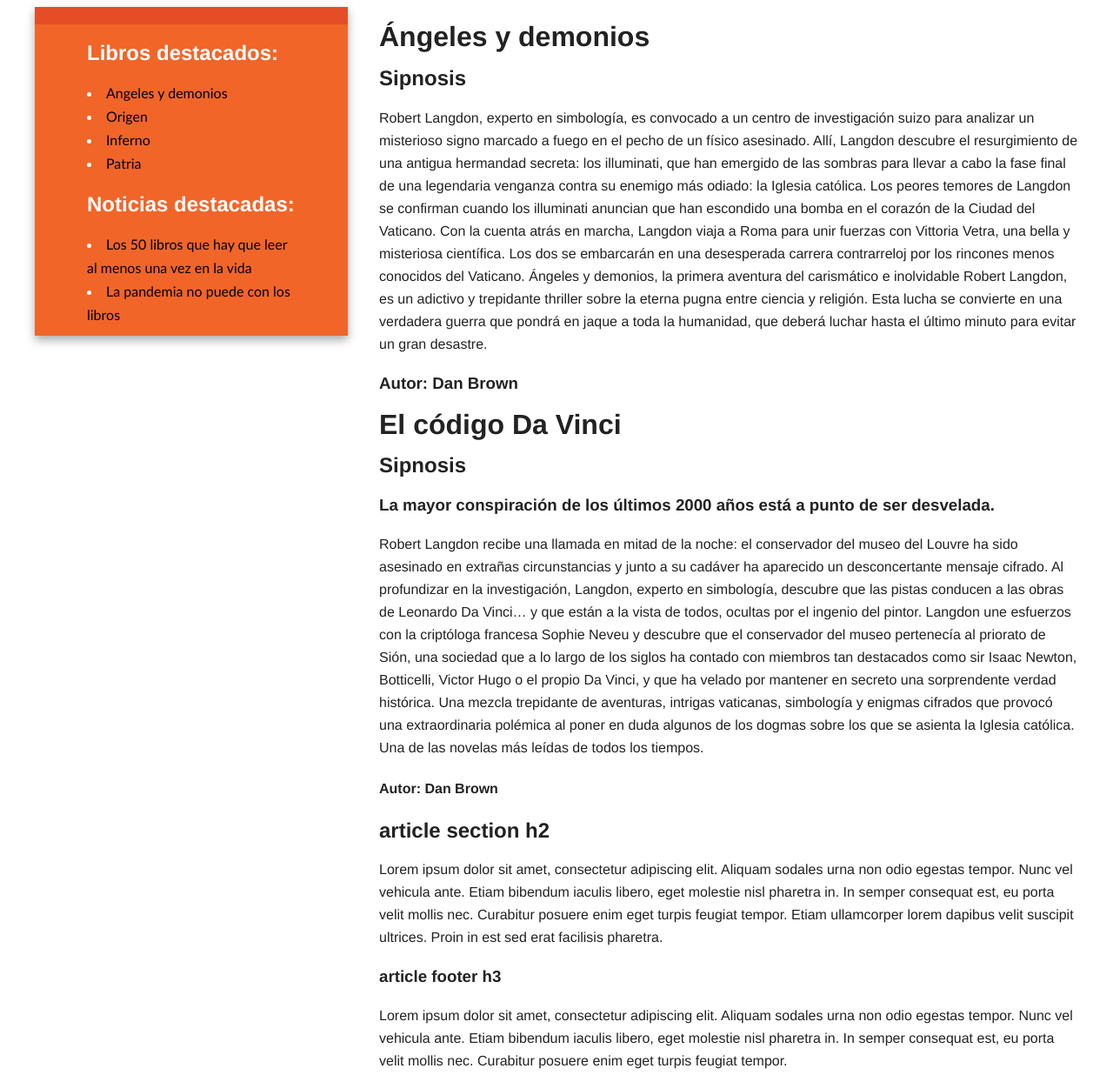
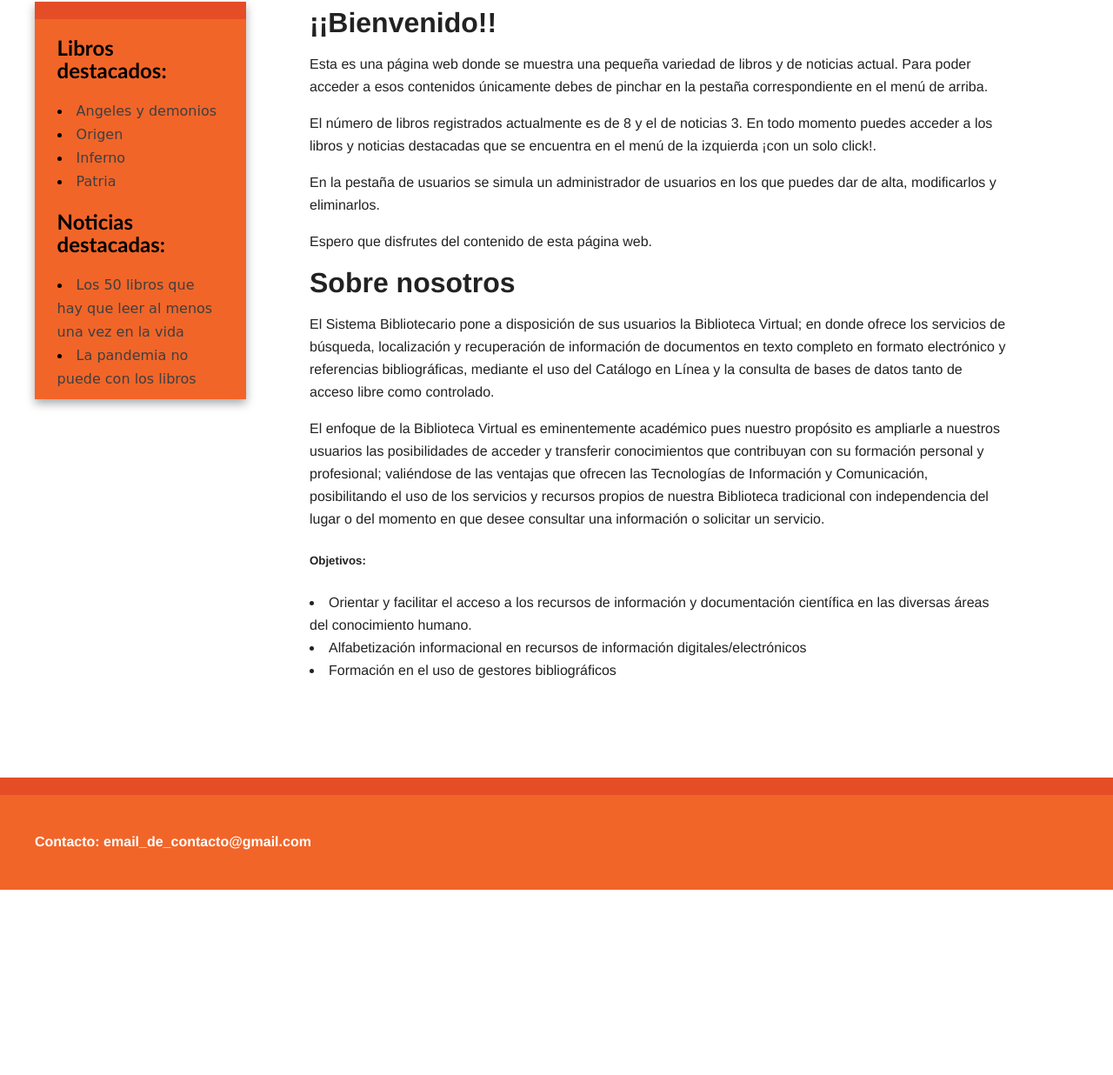
Before and after one commit to davidsoto0/Herramientas-HTML-y-CSS-Practica1, a website built with Parcel: page index.html in a window 1280 px wide. Shown: the part 118-1354 px from the top of the page at 87% size. After the commit the page ends 1141 px from the top, so only its background shows below. Built offline with nearby package versions, Linux system fonts and the light colour scheme.

Commit message:
Versión 3, cambios en css

```diff
--- a/css/main.css
+++ b/css/main.css
@@ -166,7 +166,7 @@
 
 .main aside {
     color: white;
-    padding: 0px 5% 10px;
+    padding: 0px 2% 10px;
 }
 
 .footer-container footer {
@@ -174,6 +174,21 @@
     padding: 20px 0;
 }
 
+body > div.header-container > header > h1 > a {
+    font-family:'Trebuchet MS', 'Lucida Sans Unicode', 'Lucida Grande', 'Lucida Sans', Arial, sans-serif;
+    text-decoration: none;
+    color: black;
+}
+
+body > div.header-container > header > nav > ul > li > a{
+    color: black;
+}
+
+body > div.main-container > div > aside > li > a{
+    font-family:  cursive;
+    text-decoration: none;
+    color: rgb(63, 63, 63);
+}
 
 /* ===============
     ALL: IE Fixes
@@ -199,6 +214,8 @@
         margin: 0 1.7%;
         padding: 25px 2%;
         margin-bottom: 0;
+
+
     }
 
     nav li:first-child a {
@@ -248,9 +265,33 @@
         float: right;
         width: 38%;
     }
-    a {
+
+    body > div.main-container > div > article{
+        margin: 80px;
+    }
+
+    body > div.header-container > header > h1 > a {
         font-family:'Trebuchet MS', 'Lucida Sans Unicode', 'Lucida Grande', 'Lucida Sans', Arial, sans-serif;
         text-decoration: none;
+        color: black;
+    }
+
+    body > div.header-container{
+        position: fixed;
+        width: 100%;
+    }
+
+    body > div.main-container > div > aside{
+        position: fixed;
+        float: left;
+        width: 15%;
+        top: 120px;
+        font-family:'Trebuchet MS', 'Lucida Sans Unicode', 'Lucida Grande', 'Lucida Sans', Arial, sans-serif;
+        text-decoration: none;
+        color: black;
+    }
+
+    body > div.header-container > header > nav > ul > li > a{
         color: black;
     }
 
@@ -264,10 +305,6 @@
         width: 67%;
     }
 
-    .main aside {
-        float: left;
-        width: 20%;
-    }
 
 }
 
--- a/index.html
+++ b/index.html
@@ -9,10 +9,10 @@
 <head>
     <meta charset="utf-8">
     <meta http-equiv="X-UA-Compatible" content="IE=edge,chrome=1">
-    <title></title>
+    <title>Bibloteca virtual</title>
     <meta name="description" content="">
     <meta name="viewport" content="width=device-width, initial-scale=1">
-    <link rel="apple-touch-icon" href="apple-touch-icon.png">
+    <link rel="pila-de-libros" href="img/pila-de-libros.png">
 
     <link rel="stylesheet" href="css/normalize.min.css">
     <link rel="stylesheet" href="css/main.css">
@@ -39,61 +39,43 @@
 
             <article>
                 <header>
-                    <h1>Ángeles y demonios</h1>
-                    <h2>Sipnosis</h2>
-                    <p>Robert Langdon, experto en simbología, es convocado a un centro de investigación suizo para
-                        analizar un misterioso signo marcado a fuego en el pecho de un físico asesinado. Allí, Langdon
-                        descubre el resurgimiento de una antigua hermandad secreta: los illuminati, que han emergido de
-                        las sombras para llevar a cabo la fase final de una legendaria venganza contra su enemigo más
-                        odiado: la Iglesia católica.
-
-                        Los peores temores de Langdon se confirman cuando los illuminati anuncian que han escondido una
-                        bomba en el corazón de la Ciudad del Vaticano. Con la cuenta atrás en marcha, Langdon viaja a
-                        Roma para unir fuerzas con Vittoria Vetra, una bella y misteriosa científica. Los dos se
-                        embarcarán en una desesperada carrera contrarreloj por los rincones menos conocidos del
-                        Vaticano.
-
-                        Ángeles y demonios, la primera aventura del carismático e inolvidable Robert Langdon, es un
-                        adictivo y trepidante thriller sobre la eterna pugna entre ciencia y religión. Esta lucha se
-                        convierte en una verdadera guerra que pondrá en jaque a toda la humanidad, que deberá luchar
-                        hasta el último minuto para evitar un gran desastre.</p>
-                    <h3>Autor: Dan Brown</h3>
+                    <h1>¡¡Bienvenido!!</h1>
+                    <p>Esta es una página web donde se muestra una pequeña variedad de libros y de noticias actual. Para
+                        poder acceder a esos contenidos únicamente debes de pinchar en la pestaña correspondiente en el
+                        menú de arriba.</p>
+                    <p> El número de libros registrados actualmente es de 8 y el de noticias 3.
+                        En todo momento puedes acceder a los libros y noticias destacadas que se encuentra en el menú de
+                        la izquierda ¡con un solo click!.</p>
+                    <p>En la pestaña de usuarios se simula un administrador de usuarios en los que puedes dar de
+                        alta, modificarlos y eliminarlos.</p>
+                    <p>Espero que disfrutes del contenido de esta página web.
+                    </p>
                 </header>
                 <section>
-                    <h1>El código Da Vinci</h1>
-                    <h2>Sipnosis</h2>
-                    <h3>La mayor conspiración de los últimos 2000 años está a punto de ser desvelada.</h3>
-                    <p>Robert Langdon recibe una llamada en mitad de la noche: el conservador del museo del Louvre ha
-                        sido asesinado en extrañas circunstancias y junto a su cadáver ha aparecido un desconcertante
-                        mensaje cifrado. Al profundizar en la investigación, Langdon, experto en simbología, descubre
-                        que las pistas conducen a las obras de Leonardo Da Vinci… y que están a la vista de todos,
-                        ocultas por el ingenio del pintor.
+                    <h1>Sobre nosotros</h1>
+                    <p>El Sistema Bibliotecario pone a disposición de sus usuarios la Biblioteca Virtual; en donde
+                        ofrece los servicios de búsqueda, localización y recuperación de información de documentos en
+                        texto completo en formato electrónico y referencias bibliográficas, mediante el uso del Catálogo
+                        en Línea y la consulta de bases de datos tanto de acceso libre como controlado.</p>
 
-                        Langdon une esfuerzos con la criptóloga francesa Sophie Neveu y descubre que el conservador del
-                        museo pertenecía al priorato de Sión, una sociedad que a lo largo de los siglos ha contado con
-                        miembros tan destacados como sir Isaac Newton, Botticelli, Victor Hugo o el propio Da Vinci, y
-                        que ha velado por mantener en secreto una sorprendente verdad histórica.
-
-                        Una mezcla trepidante de aventuras, intrigas vaticanas, simbología y enigmas cifrados que
-                        provocó una extraordinaria polémica al poner en duda algunos de los dogmas sobre los que se
-                        asienta la Iglesia católica. Una de las novelas más leídas de todos los tiempos.</p>
-                    <h4>Autor: Dan Brown</h4>
+                    <p>El enfoque de la Biblioteca Virtual es eminentemente académico pues nuestro propósito es
+                        ampliarle a nuestros usuarios las posibilidades de acceder y transferir conocimientos que
+                        contribuyan con su formación personal y profesional; valiéndose de las ventajas que ofrecen las
+                        Tecnologías de Información y Comunicación, posibilitando el uso de los servicios y recursos
+                        propios de nuestra Biblioteca tradicional con independencia del lugar o del momento en que desee
+                        consultar una información o solicitar un servicio.</p>
+                    <h5>Objetivos:</h5>
+                    <li>
+                        <a>Orientar y facilitar el acceso a los recursos de información y documentación científica en
+                            las diversas áreas del conocimiento humano.</a>
+                    </li>
+                    <li>
+                        <a>Alfabetización informacional en recursos de información digitales/electrónicos</a>
+                    </li>
+                    <li>
+                        <a>Formación en el uso de gestores bibliográficos </a>
+                    </li>
                 </section>
-                <section>
-                    <h2>article section h2</h2>
-                    <p>Lorem ipsum dolor sit amet, consectetur adipiscing elit. Aliquam sodales urna non odio egestas
-                        tempor. Nunc vel vehicula ante. Etiam bibendum iaculis libero, eget molestie nisl pharetra in.
-                        In semper consequat est, eu porta velit mollis nec. Curabitur posuere enim eget turpis feugiat
-                        tempor. Etiam ullamcorper lorem dapibus velit suscipit ultrices. Proin in est sed erat facilisis
-                        pharetra.</p>
-                </section>
-                <footer>
-                    <h3>article footer h3</h3>
-                    <p>Lorem ipsum dolor sit amet, consectetur adipiscing elit. Aliquam sodales urna non odio egestas
-                        tempor. Nunc vel vehicula ante. Etiam bibendum iaculis libero, eget molestie nisl pharetra in.
-                        In semper consequat est, eu porta velit mollis nec. Curabitur posuere enim eget turpis feugiat
-                        tempor.</p>
-                </footer>
             </article>
 
             <aside id="pp">
@@ -136,7 +118,7 @@
 
     <div class="footer-container">
         <footer class="wrapper">
-            <h3>footer</h3>
+            <h4><b>Contacto:</b> email_de_contacto@gmail.com</h4>
         </footer>
     </div>
 
```
Also changed, not shown: browserconfig.xml (+4 -4 lines), css/styleUser.css (+6 -1 lines), libros1.html (+3 -3 lines), libros2.html (+3 -3 lines), libros3.html (+3 -3 lines), noticias1.html (+3 -3 lines), usuarios.html (+7 -2 lines), img/Noticia 1.jpg, img/Noticia 2.jpg, img/Noticia 4.jpg.
